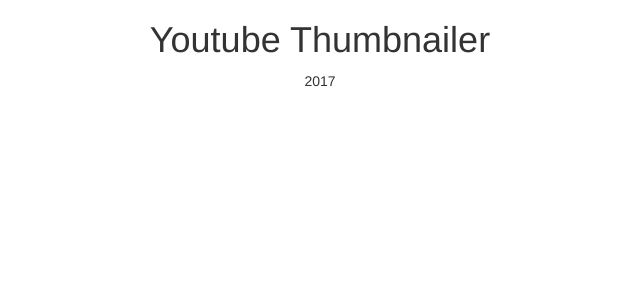
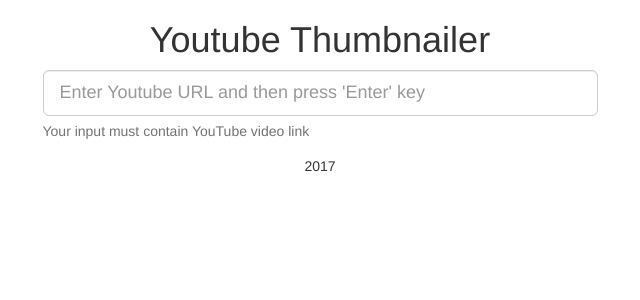
Before and after one commit to bilalbaraz/youtube-thumbnail-getter, a React (Create React App) app: page / in a window 1280 px wide. Shown: the top 300 px of the page, without its empty margins (320-960 px from the left). Built offline with nearby package versions, Linux system fonts and the light colour scheme; the HTML template or start-up script is replaced by a standard one.

Commit message:
form section was added

```diff
--- a/src/components/Content.js
+++ b/src/components/Content.js
@@ -1,13 +1,15 @@
 import React, { Component } from 'react';
 import { Row, Col } from 'react-bootstrap';
+
+import Form from './Form';
 
 export default class Content extends Component {
     render() {
         return (
             <main>
                 <Row>
-                    <Col md={12} sm={12} xs={12} lg={12}>
-                        <center></center>
+                    <Col md={6} sm={6} xs={6} lg={6} xsOffset={3} lgOffset={3} mdOffset={3} smOffset={3}>
+                        <Form/>
                     </Col>
                 </Row>
             </main>
--- /dev/null
+++ b/src/components/Form.js
@@ -0,0 +1,38 @@
+import React, { Component } from 'react';
+import { FormGroup, FormControl, HelpBlock } from 'react-bootstrap';
+
+export default class Form extends Component {
+    constructor(props){
+        super(props);
+        this.state = {value: ''};
+    }
+
+    handleChange = (event) => {
+        this.setState({
+            value: event.target.value
+        });
+    };
+
+    handleSubmit = (e) => {
+        console.log(this.state.value);
+        e.preventDefault();
+        return false;
+    };
+
+    render() {
+        return (
+            <form onSubmit={this.handleSubmit}>
+                <FormGroup>
+                    <FormControl
+                        type="text"
+                        placeholder="Enter Youtube URL and then press 'Enter' key"
+                        bsSize="large"
+                        value={this.state.value}
+                        onChange={this.handleChange}
+                    />
+                    <HelpBlock>Your input must contain YouTube video link</HelpBlock>
+                </FormGroup>
+            </form>
+        );
+    }
+}
--- a/src/components/Header.js
+++ b/src/components/Header.js
@@ -2,8 +2,8 @@
 import { Row, Col } from 'react-bootstrap';
 
 export default class Header extends Component {
-    constructor(){
-        super();
+    constructor(props){
+        super(props);
     }
 
     render() {
```
